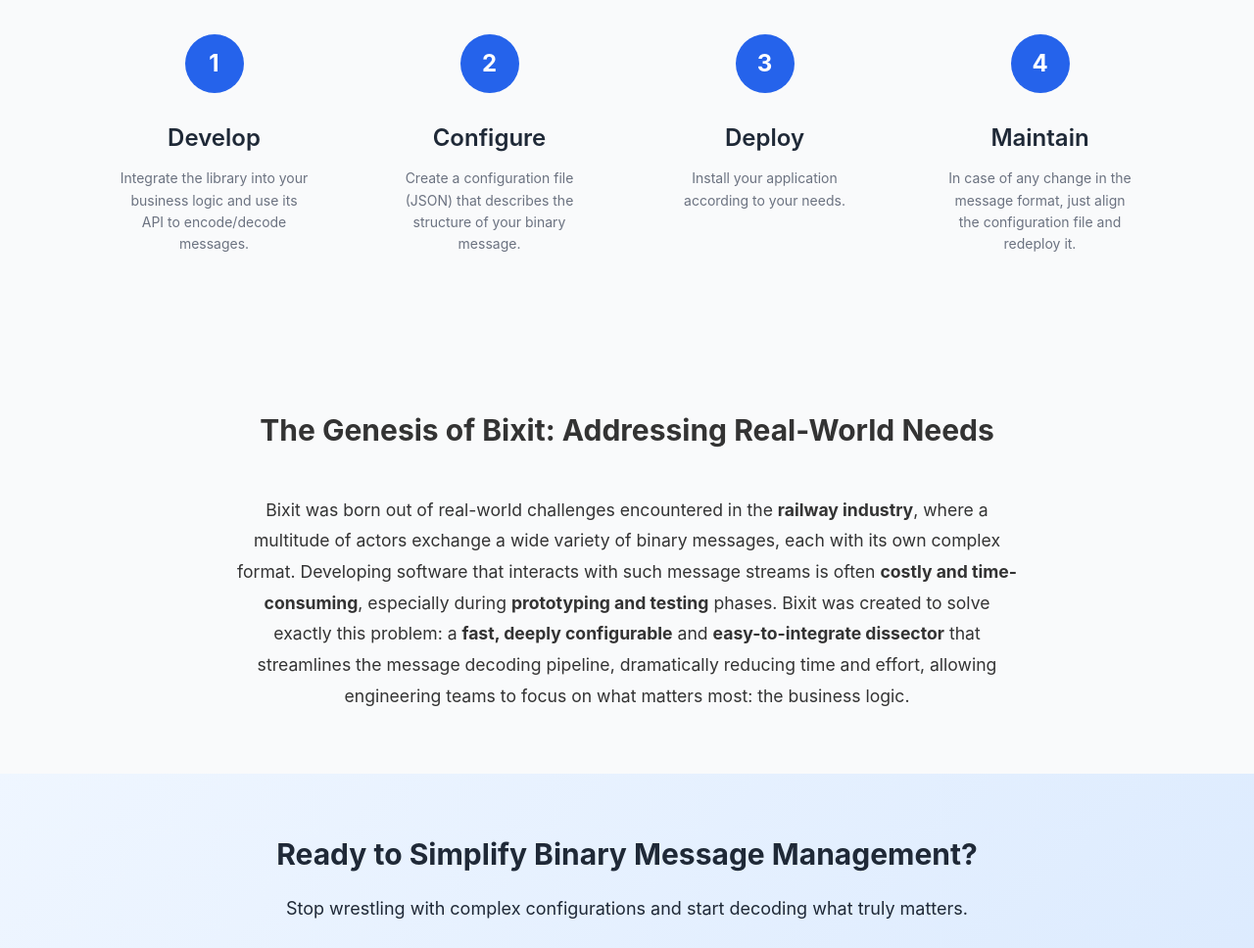
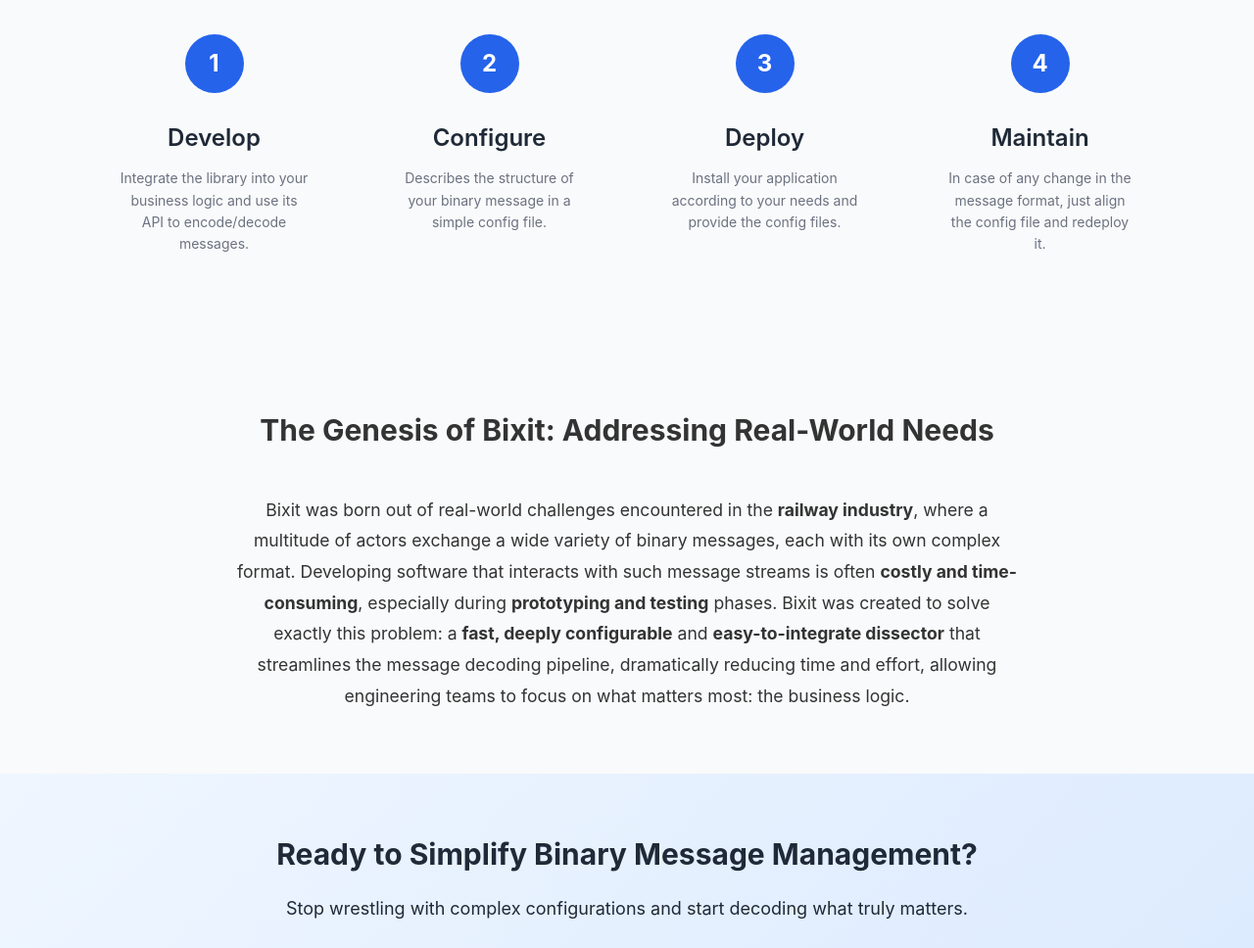
Before and after one commit to gitubo/bixit, a plain HTML site: page docs/index.html in a window 1280 px wide. Shown: the part 2222-3190 px from the top of the page at 98% size. Drawn offline with nearby package versions, Linux system fonts and the light colour scheme; no server answers.

Commit message:
Update index.html

```diff
--- a/docs/index.html
+++ b/docs/index.html
@@ -190,21 +190,21 @@
                                 <span class="inline-flex items-center justify-center w-12 h-12 bg-blue-600 text-white rounded-full text-xl font-bold">2</span>
                             </div>
                             <h3 class="text-lg font-semibold mb-2">Configure</h3>
-                            <p class="text-sm text-gray-600">Create a configuration file (JSON) that describes the structure of your binary message.</p>
+                            <p class="text-sm text-gray-600">Describes the structure of your binary message in a simple config file.</p>
                         </div>
                         <div class="step text-center">
                             <div class="mb-4">
                                 <span class="inline-flex items-center justify-center w-12 h-12 bg-blue-600 text-white rounded-full text-xl font-bold">3</span>
                             </div>
                             <h3 class="text-lg font-semibold mb-2">Deploy</h3>
-                            <p class="text-sm text-gray-600">Install your application according to your needs.</p>
+                            <p class="text-sm text-gray-600">Install your application according to your needs and provide the config files.</p>
                         </div>
                         <div class="step text-center">
                             <div class="mb-4">
                                 <span class="inline-flex items-center justify-center w-12 h-12 bg-blue-600 text-white rounded-full text-xl font-bold">4</span>
                             </div>
                             <h3 class="text-lg font-semibold mb-2">Maintain</h3>
-                            <p class="text-sm text-gray-600">In case of any change in the message format, just align the configuration file and redeploy it.</p>
+                            <p class="text-sm text-gray-600">In case of any change in the message format, just align the config file and redeploy it.</p>
                         </div>
                     </div>
                 </div>
```
